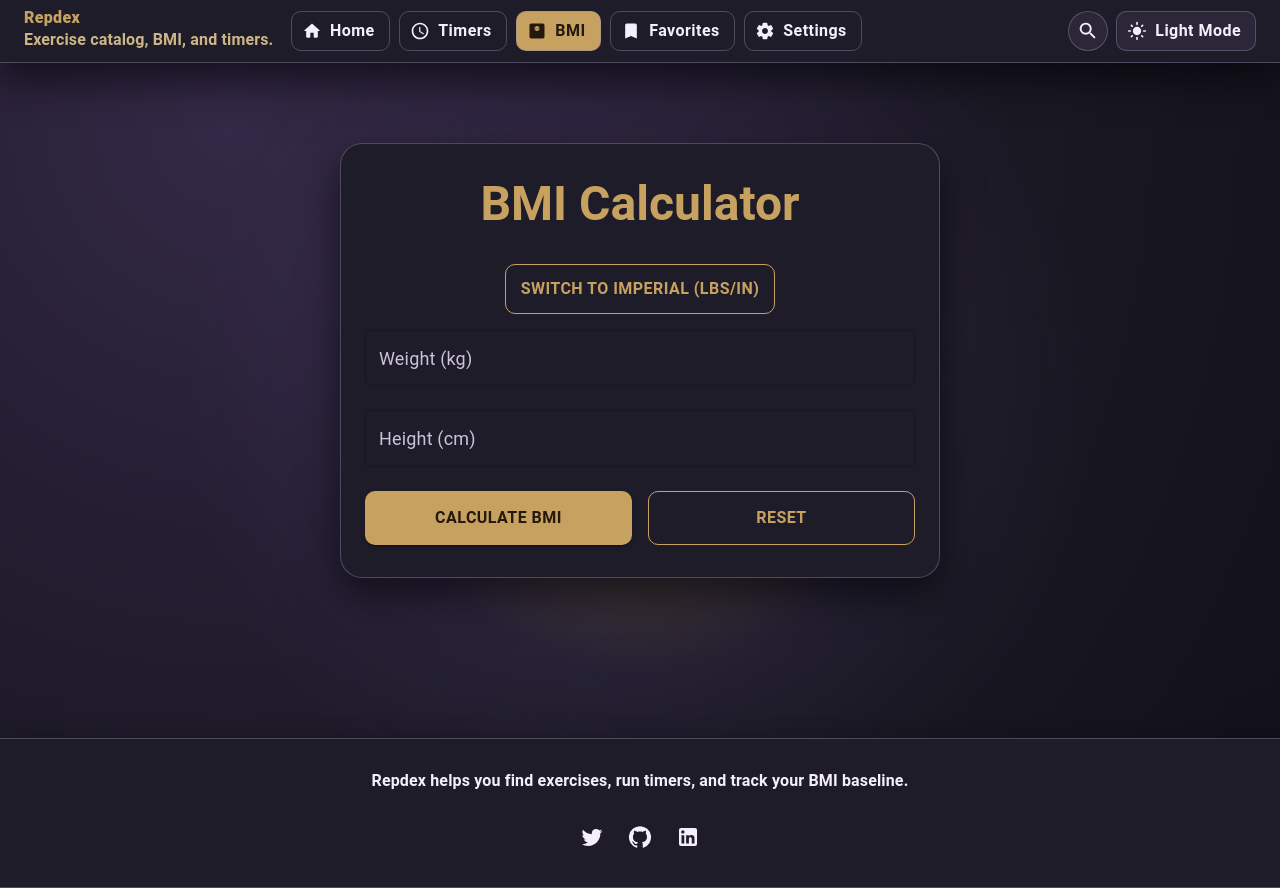
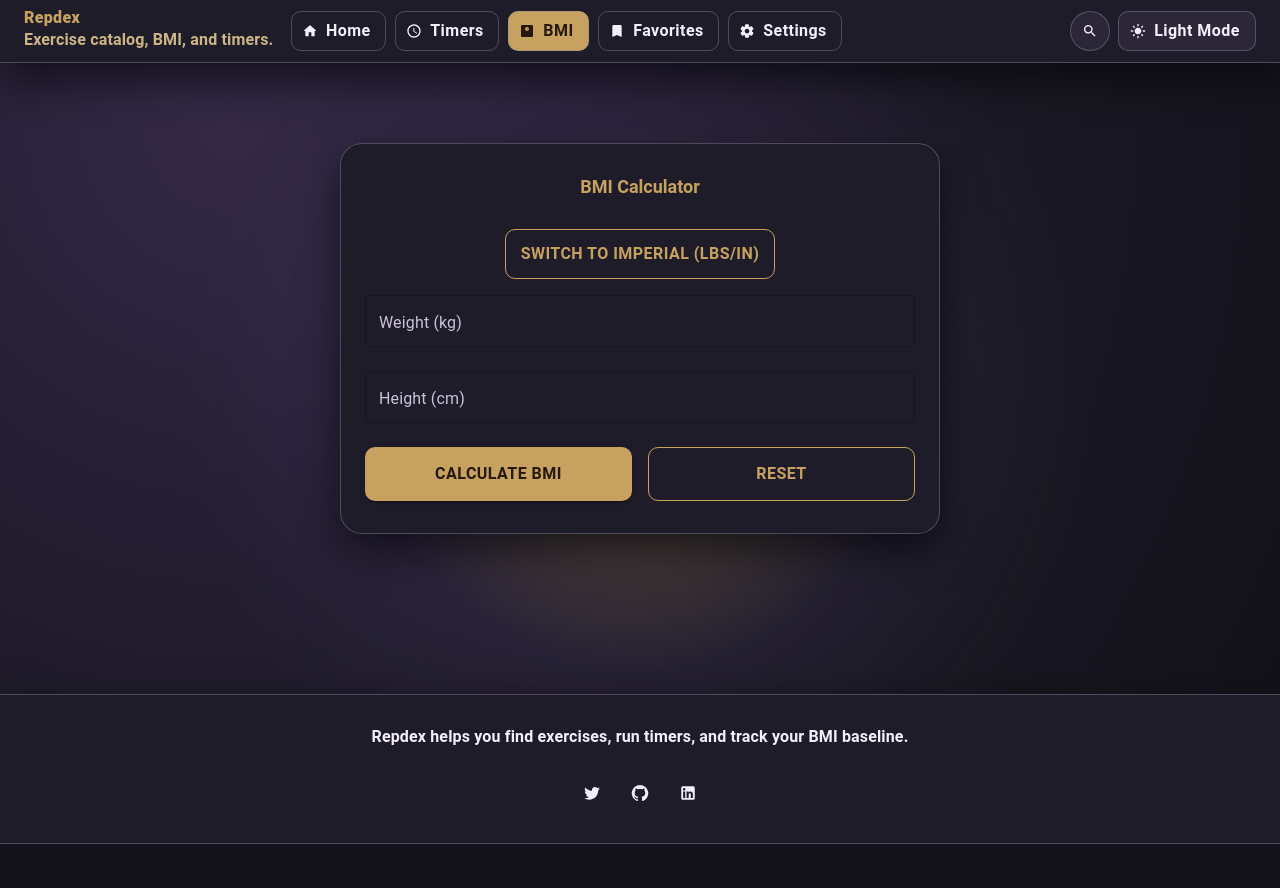
Before and after one commit to Pratyush4r/Repdex, a React (Create React App) app: page /bmi in a window 1280 px wide. After the commit the page ends 844 px from the top, so only its background shows below. Built offline with nearby package versions, Linux system fonts and the light colour scheme; no server answers.

Commit message:
fix: ensure text scale applies to all elements
- Add 'body * { font-size: inherit !important; }' to override component defaults
- Add explicit 'font-size: calc(1rem * var(--text-scale)) !important' to MUI components
- Ensure text scale applies globally across all pages

```diff
--- a/src/App.css
+++ b/src/App.css
@@ -154,6 +154,15 @@ body[data-theme="dark"][data-contrast="high"] {
   outline-offset: 2px;
 }
 
+/* Apply text scale to all typography elements */
+body {
+  font-size: calc(18px * var(--text-scale));
+}
+
+body * {
+  font-size: inherit !important;
+}
+
 body button,
 body input,
 body select,
@@ -165,7 +174,7 @@ body .MuiFormLabel-root,
 body .MuiTypography-body1,
 body .MuiTypography-body2,
 body .MuiChip-label {
-  font-size: calc(1rem * var(--text-scale));
+  font-size: calc(1rem * var(--text-scale)) !important;
 }
 
 /* UI scale: enlarge controls/layout without page-zoom side effects */
```
